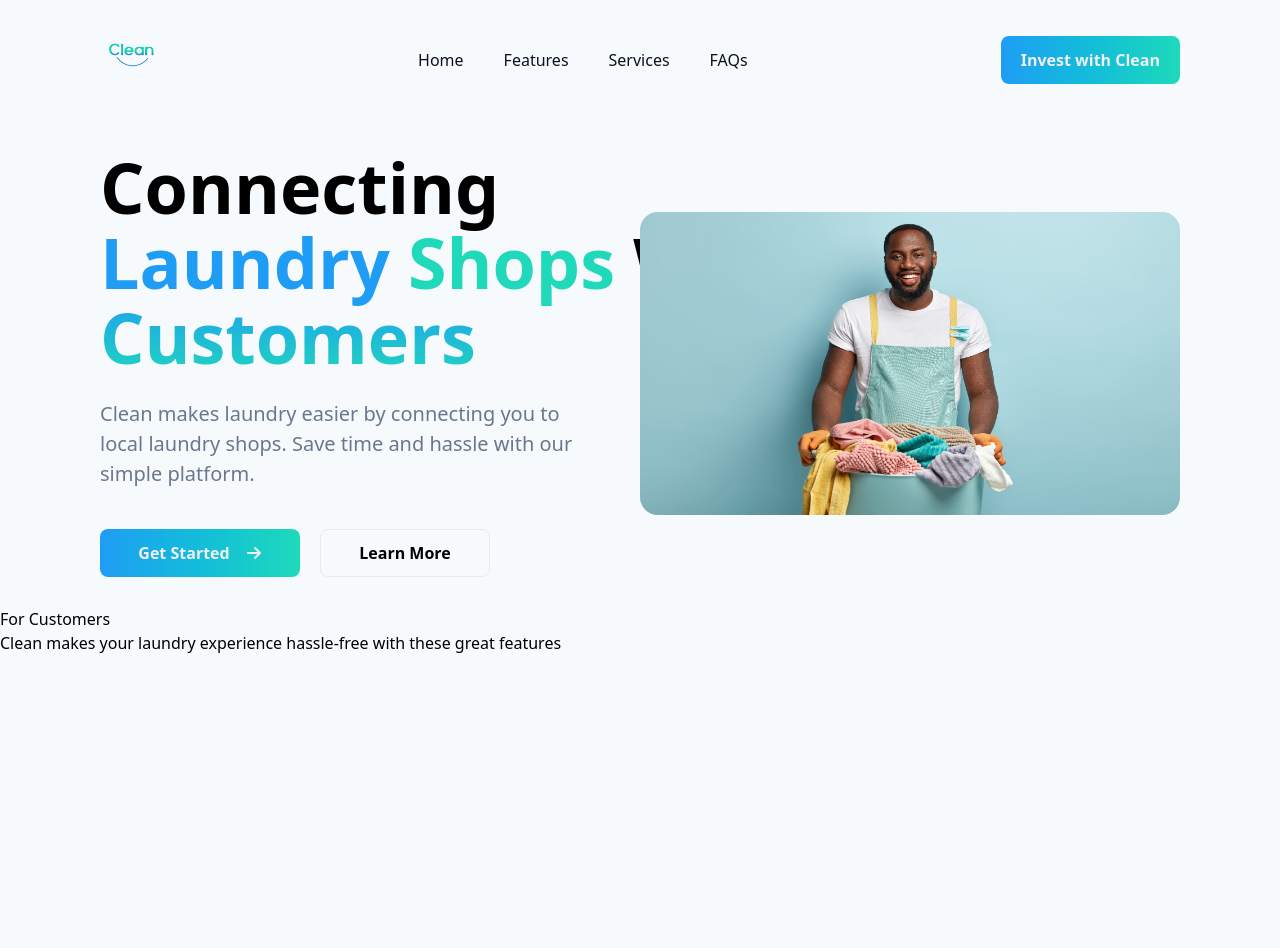
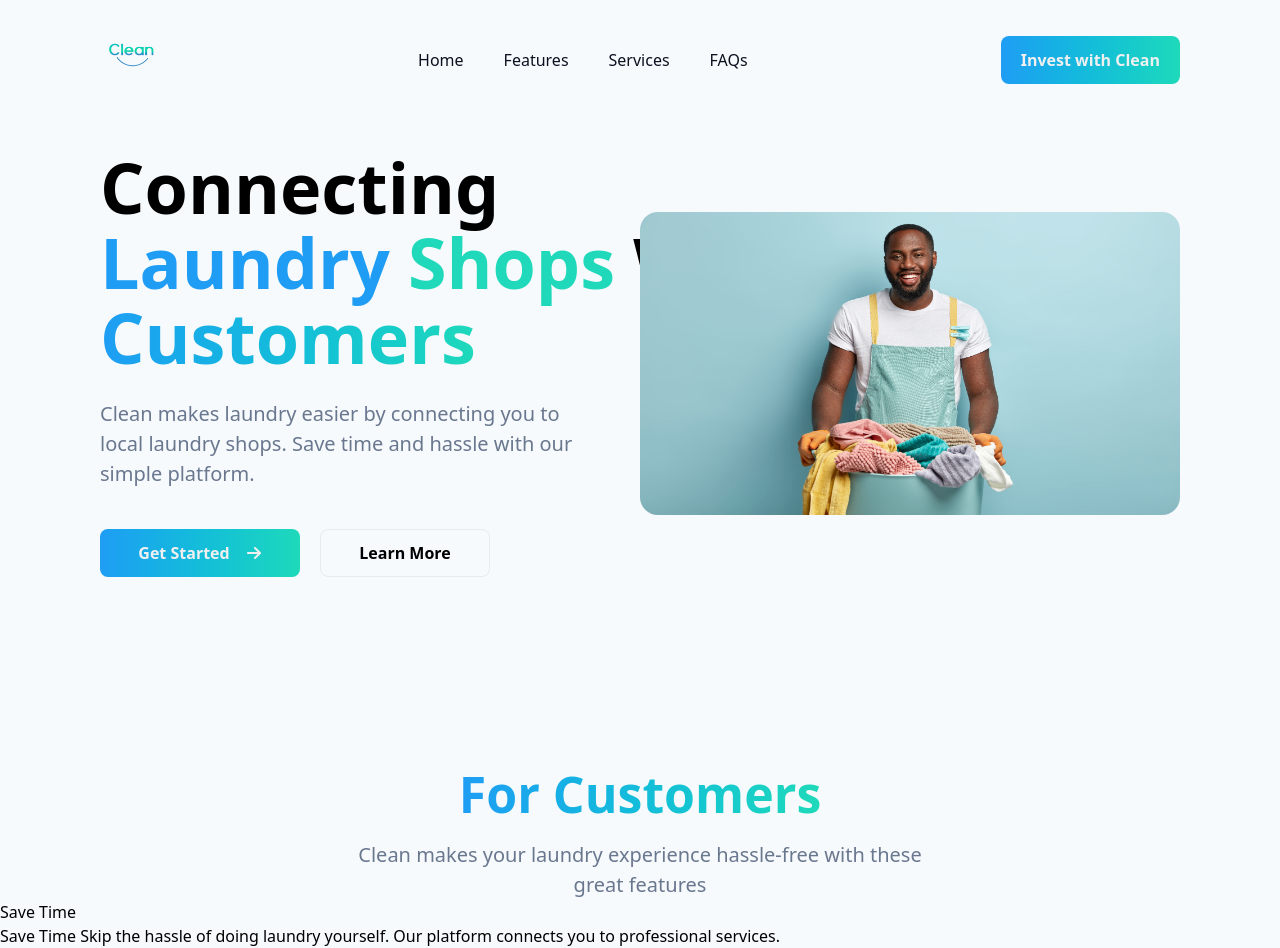
Before and after one commit to annaelowigho/Clean, a React (Vite) app: page / in a window 1280 px wide. Before the commit the page ends 800 px from the top, so only its background shows below. Built offline with nearby package versions, Linux system fonts and the light colour scheme.

Commit message:
for customers section

```diff
--- a/src/Components/ForCustomers.jsx
+++ b/src/Components/ForCustomers.jsx
@@ -1,24 +1,38 @@
 import React from 'react'
 import { MdOutlineAccessTime } from "react-icons/md";
 
-const Cus = [
+const Features = [
     {
         icon: MdOutlineAccessTime,
         title: "Save Time",
         description: "Save Time Skip the hassle of doing laundry yourself. Our platform connects you to professional services."
     },
-    {
-        icon: MdOutlineAccessTime,
-        title: "Save Time",
-        description: "Save Time Skip the hassle of doing laundry yourself. Our platform connects you to professional services."
-    }
+    // {
+    //     icon: MdOutlineAccessTime,
+    //     title: "Save Time",
+    //     description: "Save Time Skip the hassle of doing laundry yourself. Our platform connects you to professional services."
+    // }
 ]
 
 const ForCustomers = () => {
   return (
     <>
-        <h1>For Customers</h1>
-        <p>Clean makes your laundry experience hassle-free with these great features</p>
+        <div className='px-5 md:px-[50px] lg:px-[100px] pt-[50px] md:pt-[100px] xl:pt-[150px] flex flex-col items-center'>
+          <h1 className='bg-gradient-to-r from-[#1f9df4] to-[#1fd9ba] text-center bg-clip-text text-transparent text-[30px] md:text-[50px] font-bold'>
+            For Customers
+          </h1>
+          <p className='pt-2 text-[15px] md:text-[20px] w-full md:w-[600px] text-[#69778f] text-center'>Clean makes your laundry experience hassle-free with these great features</p>
+        </div>
+
+        <div>
+          {Features.map((Features, index) => (
+            <div key={index}>
+              <span>{Features.icon}</span>
+              <h4>{Features.title}</h4>
+              <p>{Features.description}</p>
+            </div>
+          ))}
+        </div>
     </>
   )
 }
--- a/src/Pages/Homepage.jsx
+++ b/src/Pages/Homepage.jsx
@@ -8,7 +8,7 @@ const Homepage = () => {
       <div className='px-5 md:px-[50px] lg:px-[100px] py-[30px] md:py-[30px] flex flex-col lg:flex-row items-center gap-10 lg:gap-0'>
         <div className='w-full lg:w-1/2 flex flex-col justify-center'>
           <h1 className='text-[60px] md:text-[70px] font-bold w-full md:w-[700px] leading-[60px] md:leading-[75px]'>
-            Connecting <span className='text-[#1f9df4]'>Laundry</span> <span className='text-[#1fd9ba]'>Shops</span> With <span className='gradient-text'>Customers</span>
+            Connecting <span className='text-[#1f9df4]'>Laundry</span> <span className='text-[#1fd9ba]'>Shops</span> With <span className='bg-gradient-to-r from-[#1f9df4] to-[#1fd9ba] bg-clip-text text-transparent'>Customers</span>
           </h1>
           <p className='pt-6 text-[20px] w-full md:w-[500px] text-[#69778f]'>
             Clean makes laundry easier by connecting you to local laundry shops. Save time and hassle with our simple platform.
--- a/src/index.css
+++ b/src/index.css
@@ -10,7 +10,11 @@ body{
 }
 
 .gradient-text{
-  background: -webkit-linear-gradient(#1f9df4, #1fd9ba);
+  /* background: -webkit-linear-gradient(to-right, #1f9df4, #1fd9ba);
   -webkit-background-clip: text;
-  -webkit-text-fill-color: transparent;
+  -webkit-text-fill-color: transparent; */
+
+  background: linear-gradient(100deg, #1f9df4, #1fd9ba);
+  -webkit-background-clip: text;
+  color: transparent;
 }
```
